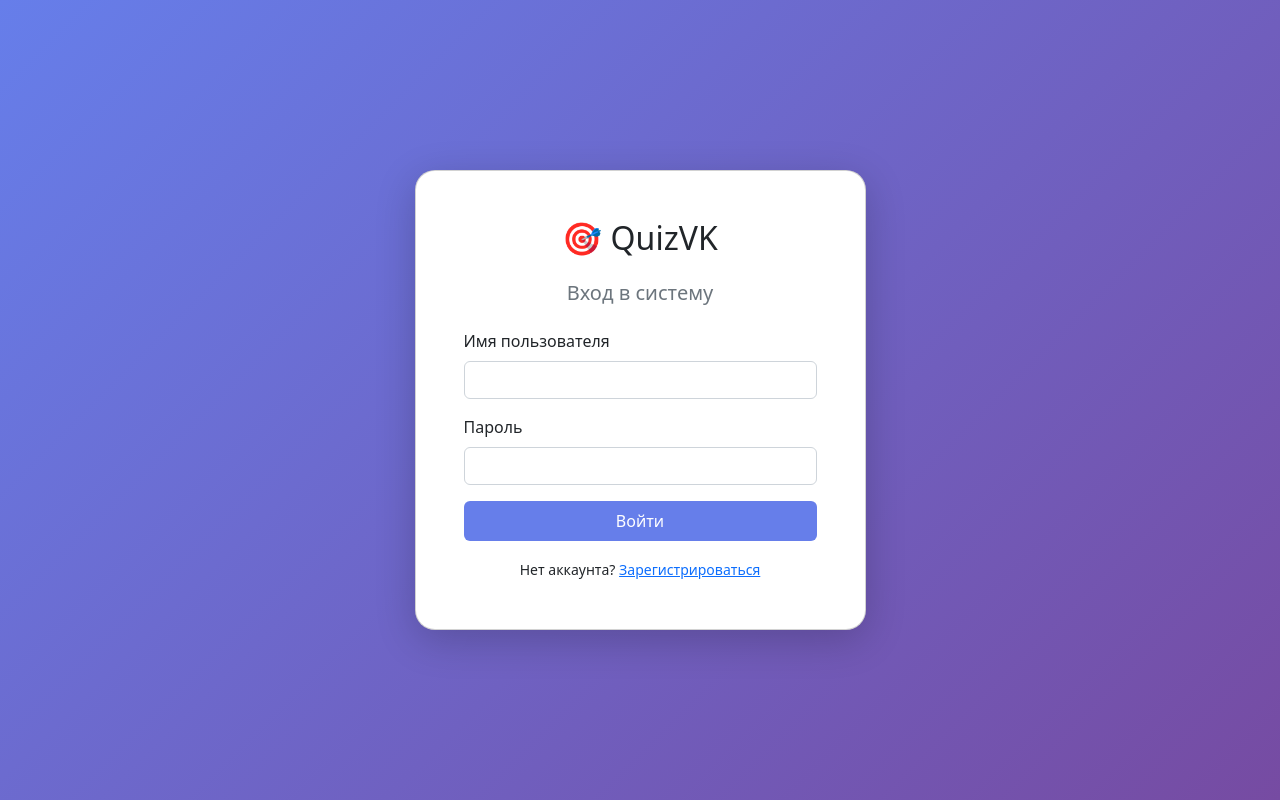
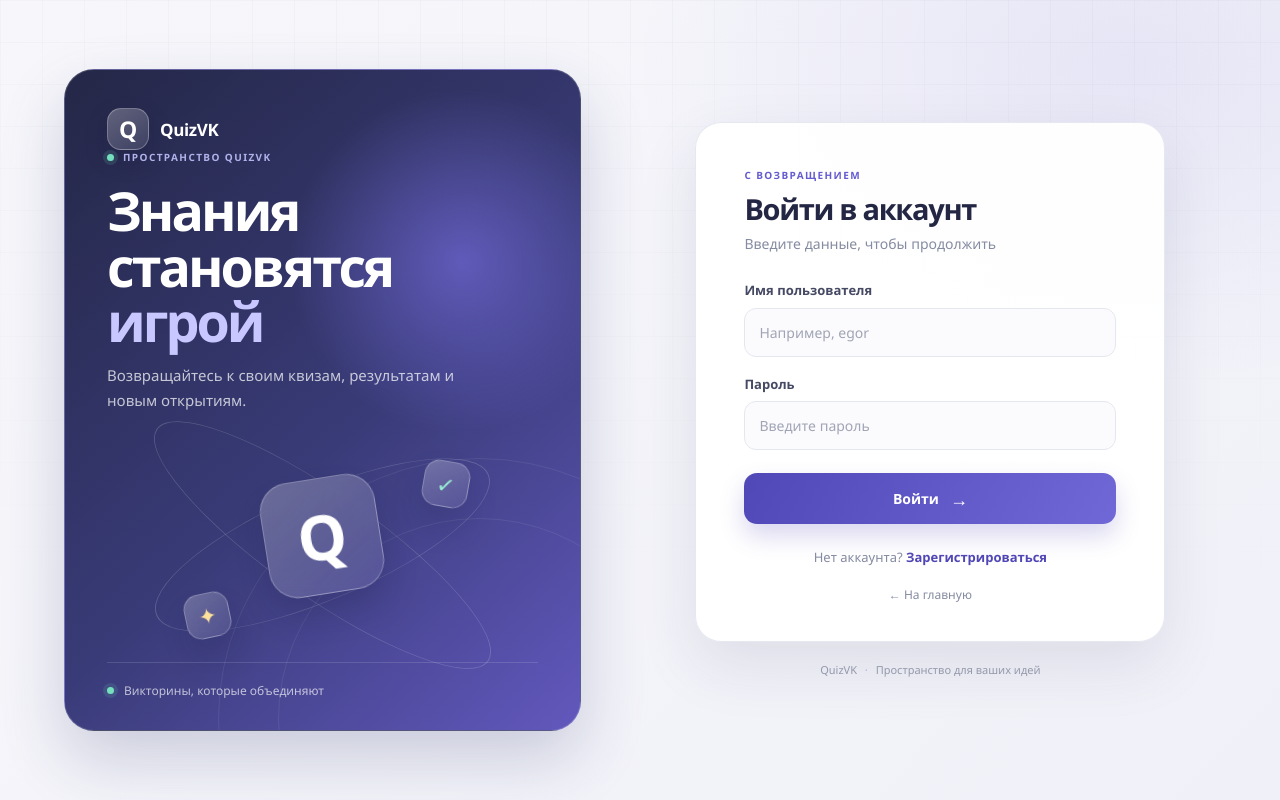
Before and after one commit to yunnanke/QuizVK, an ASP.NET Core app: page /Account/Login in a window 1280 px wide. Run offline with ASP.NET Core 8, Linux system fonts and the light colour scheme.

Commit message:
Update: Обновил дизайн регистрации и авторизации.Issue 18.

```diff
--- a/QuizMvp/Views/Account/Login.cshtml
+++ b/QuizMvp/Views/Account/Login.cshtml
@@ -1,51 +1,72 @@
 @{
     Layout = null;
+    ViewData["Title"] = "Вход";
 }
 <!DOCTYPE html>
-<html>
+<html lang="ru">
 <head>
     <meta charset="utf-8" />
     <meta name="viewport" content="width=device-width, initial-scale=1.0" />
-    <title>Вход - QuizVK</title>
-    <link rel="stylesheet" href="https://cdn.jsdelivr.net/npm/bootstrap@5.2.3/dist/css/bootstrap.min.css" />
-    <style>
-            body { background: linear-gradient(135deg, #667eea 0%, #764ba2 100%); min-height: 100vh; display: flex; align-items: center; }
-            .card { border-radius: 20px; box-shadow: 0 10px 40px rgba(0,0,0,0.2); }
-            .btn-primary { background: #667eea; border: none; }
-            .btn-primary:hover { background: #5a67d8; }
-    </style>
+    <meta name="theme-color" content="#242746" />
+    <title>@ViewData["Title"] — QuizVK</title>
+    <link rel="stylesheet" href="~/css/auth-pages.css" asp-append-version="true" />
 </head>
-<body>
-    <div class="container">
-        <div class="row justify-content-center">
-            <div class="col-md-6 col-lg-5">
-                <div class="card p-5">
-                    <h2 class="text-center mb-4">🎯 QuizVK</h2>
-                    <h5 class="text-center text-muted mb-4">Вход в систему</h5>
+<body class="auth-page">
+    <main class="auth-layout">
+        <section class="auth-intro" aria-labelledby="intro-title">
+            <a class="auth-brand" href="/" aria-label="QuizVK — на главную">
+                <span class="brand-mark" aria-hidden="true">Q</span>
+                <span>QuizVK</span>
+            </a>
 
-                    @if (ViewBag.Error != null)
-                    {
-                        <div class="alert alert-danger">@ViewBag.Error</div>
-                    }
+            <div class="intro-copy">
+                <div class="eyebrow"><span class="eyebrow-dot"></span>ПРОСТРАНСТВО QUIZVK</div>
+                <h1 id="intro-title">Знания<br />становятся <span>игрой</span></h1>
+                <p>Возвращайтесь к своим квизам, результатам и новым открытиям.</p>
+            </div>
 
-                    <form method="post" action="/Account/Login">
-                        <div class="mb-3">
-                            <label class="form-label">Имя пользователя</label>
-                            <input type="text" name="username" class="form-control" required />
-                        </div>
-                        <div class="mb-3">
-                            <label class="form-label">Пароль</label>
-                            <input type="password" name="password" class="form-control" required />
-                        </div>
-                        <button type="submit" class="btn btn-primary w-100 py-2">Войти</button>
-                    </form>
+            <div class="intro-art" aria-hidden="true">
+                <div class="orbit orbit-one"></div>
+                <div class="orbit orbit-two"></div>
+                <div class="art-tile art-tile-main">Q</div>
+                <div class="art-tile art-tile-check">✓</div>
+                <div class="art-tile art-tile-spark">✦</div>
+            </div>
 
-                    <div class="text-center mt-3">
-                        <small>Нет аккаунта? <a href="/Account/Register">Зарегистрироваться</a></small>
+            <div class="intro-foot"><span class="foot-dot"></span>Викторины, которые объединяют</div>
+        </section>
+
+        <section class="auth-content" aria-labelledby="form-title">
+            <div class="auth-card">
+                <div class="mobile-brand"><span class="brand-mark" aria-hidden="true">Q</span>QuizVK</div>
+                <div class="form-heading">
+                    <div class="form-kicker">С ВОЗВРАЩЕНИЕМ</div>
+                    <h2 id="form-title">Войти в аккаунт</h2>
+                    <p>Введите данные, чтобы продолжить</p>
+                </div>
+
+                @if (ViewBag.Error != null)
+                {
+                    <div class="auth-alert" role="alert">@ViewBag.Error</div>
+                }
+
+                <form method="post" action="/Account/Login" class="auth-form">
+                    <div class="field-group">
+                        <label for="username">Имя пользователя</label>
+                        <input id="username" type="text" name="username" autocomplete="username" placeholder="Например, egor" required />
                     </div>
-                </div>
+                    <div class="field-group">
+                        <label for="password">Пароль</label>
+                        <input id="password" type="password" name="password" autocomplete="current-password" placeholder="Введите пароль" required />
+                    </div>
+                    <button class="auth-submit" type="submit">Войти <span aria-hidden="true">→</span></button>
+                </form>
+
+                <p class="auth-switch">Нет аккаунта? <a href="/Account/Register">Зарегистрироваться</a></p>
+                <a class="back-link" href="/">← На главную</a>
             </div>
-        </div>
-    </div>
+            <div class="auth-copyright">QuizVK <span>·</span> Пространство для ваших идей</div>
+        </section>
+    </main>
 </body>
 </html>
--- /dev/null
+++ b/QuizMvp/wwwroot/css/auth-pages.css
@@ -0,0 +1,299 @@
+:root {
+    color-scheme: light;
+    --auth-ink: #242744;
+    --auth-muted: #858ba1;
+    --auth-line: #e5e7ef;
+    --auth-accent: #655bd0;
+    --auth-accent-dark: #5046b5;
+    --auth-mint: #75e0be;
+}
+
+* { box-sizing: border-box; }
+
+html, body { min-height: 100%; }
+
+body.auth-page {
+    position: relative;
+    min-height: 100vh;
+    margin: 0;
+    overflow-x: hidden;
+    color: var(--auth-ink);
+    background:
+        radial-gradient(ellipse at 88% 8%, rgba(115, 103, 214, .10), transparent 31%),
+        linear-gradient(135deg, #f7f7fb 0%, #f0f1f8 100%);
+    font-family: "Segoe UI", "Segoe UI Variable", Arial, sans-serif;
+    line-height: 1.5;
+}
+
+body.auth-page::before {
+    position: fixed;
+    inset: 0;
+    z-index: -1;
+    background-image: linear-gradient(rgba(36, 39, 68, .025) 1px, transparent 1px), linear-gradient(90deg, rgba(36, 39, 68, .025) 1px, transparent 1px);
+    background-size: 42px 42px;
+    content: "";
+    mask-image: linear-gradient(180deg, #000 0%, transparent 78%);
+}
+
+.auth-layout {
+    display: grid;
+    grid-template-columns: minmax(360px, .95fr) minmax(460px, 1.05fr);
+    gap: clamp(28px, 5vw, 76px);
+    align-items: center;
+    width: min(1360px, 100%);
+    min-height: 100vh;
+    margin: 0 auto;
+    padding: 26px clamp(24px, 5vw, 72px);
+}
+
+.auth-intro {
+    position: relative;
+    display: flex;
+    flex-direction: column;
+    min-height: 650px;
+    overflow: hidden;
+    padding: 38px 42px 30px;
+    border: 1px solid rgba(255, 255, 255, .18);
+    border-radius: 30px;
+    color: #fff;
+    background:
+        radial-gradient(circle at 77% 29%, rgba(136, 124, 255, .50), transparent 28%),
+        linear-gradient(138deg, #242746 0%, #393b78 55%, #6258bd 100%);
+    box-shadow: 0 28px 65px rgba(42, 45, 105, .20);
+}
+
+.auth-intro::before,
+.auth-intro::after {
+    position: absolute;
+    border: 1px solid rgba(255, 255, 255, .075);
+    border-radius: 50%;
+    content: "";
+    pointer-events: none;
+}
+
+.auth-intro::before { right: -160px; bottom: -250px; width: 520px; height: 520px; }
+.auth-intro::after { right: -100px; bottom: -190px; width: 400px; height: 400px; }
+
+.auth-brand,
+.mobile-brand {
+    display: inline-flex;
+    align-items: center;
+    gap: 11px;
+    width: fit-content;
+    color: inherit;
+    font-size: 17px;
+    font-weight: 750;
+    letter-spacing: -.02em;
+    text-decoration: none;
+}
+
+.brand-mark {
+    display: grid;
+    width: 42px;
+    height: 42px;
+    place-items: center;
+    border: 1px solid rgba(255, 255, 255, .28);
+    border-radius: 14px;
+    color: #fff;
+    background: linear-gradient(145deg, rgba(255, 255, 255, .27), rgba(255, 255, 255, .10));
+    box-shadow: 0 10px 24px rgba(17, 18, 52, .18);
+    font-size: 23px;
+    font-weight: 800;
+}
+
+.intro-copy { position: relative; z-index: 1; margin-top: auto; }
+
+.eyebrow,
+.form-kicker {
+    display: flex;
+    align-items: center;
+    gap: 9px;
+    color: #b1b2eb;
+    font-size: 10px;
+    font-weight: 800;
+    letter-spacing: .14em;
+}
+
+.eyebrow-dot,
+.foot-dot {
+    width: 7px;
+    height: 7px;
+    flex: 0 0 7px;
+    border-radius: 50%;
+    background: var(--auth-mint);
+    box-shadow: 0 0 0 4px rgba(117, 224, 190, .13);
+}
+
+.intro-copy h1 {
+    margin: 18px 0 13px;
+    color: #fff;
+    font-size: clamp(38px, 4.2vw, 57px);
+    font-weight: 760;
+    line-height: 1.03;
+    letter-spacing: -.055em;
+}
+
+.intro-copy h1 span { color: #c9c7ff; }
+
+.intro-copy p {
+    max-width: 390px;
+    margin: 0;
+    color: rgba(255, 255, 255, .72);
+    font-size: 15px;
+    line-height: 1.7;
+}
+
+.intro-art { position: relative; z-index: 1; height: 230px; margin: 16px 0 2px; }
+.orbit { position: absolute; border: 1px solid rgba(255, 255, 255, .18); border-radius: 50%; }
+.orbit-one { inset: 16px 35px; transform: rotate(-23deg) scaleY(.55); }
+.orbit-two { inset: 31px 13px; transform: rotate(35deg) scaleY(.62); }
+
+.art-tile {
+    position: absolute;
+    display: grid;
+    place-items: center;
+    border: 1px solid rgba(255, 255, 255, .28);
+    color: #fff;
+    background: linear-gradient(145deg, rgba(255, 255, 255, .25), rgba(255, 255, 255, .08));
+    box-shadow: 0 18px 38px rgba(17, 18, 52, .2);
+    backdrop-filter: blur(8px);
+}
+
+.art-tile-main { top: 48px; left: calc(50% - 58px); width: 116px; height: 116px; border-radius: 29px; font-size: 62px; font-weight: 800; transform: rotate(-9deg); }
+.art-tile-check { top: 31px; right: 16%; width: 46px; height: 46px; border-radius: 15px; color: #9af0d3; font-size: 22px; transform: rotate(10deg); }
+.art-tile-spark { bottom: 22px; left: 18%; width: 45px; height: 45px; border-radius: 15px; color: #ffe29b; font-size: 22px; transform: rotate(-12deg); }
+
+.intro-foot {
+    position: relative;
+    z-index: 1;
+    display: flex;
+    align-items: center;
+    gap: 10px;
+    padding-top: 19px;
+    border-top: 1px solid rgba(255, 255, 255, .13);
+    color: rgba(255, 255, 255, .68);
+    font-size: 12px;
+}
+
+.auth-content { display: flex; flex-direction: column; align-items: center; gap: 20px; width: 100%; }
+
+.auth-card {
+    width: min(100%, 470px);
+    padding: 45px 48px 37px;
+    border: 1px solid rgba(228, 230, 240, .9);
+    border-radius: 26px;
+    background: rgba(255, 255, 255, .94);
+    box-shadow: 0 24px 60px rgba(37, 41, 82, .10);
+}
+
+.auth-card-register { padding-top: 34px; padding-bottom: 29px; }
+.mobile-brand { display: none; }
+.form-heading { margin-bottom: 27px; }
+.form-kicker { margin-bottom: 9px; color: var(--auth-accent); }
+
+.form-heading h2 {
+    margin: 0 0 7px;
+    color: var(--auth-ink);
+    font-size: 29px;
+    font-weight: 760;
+    line-height: 1.2;
+    letter-spacing: -.045em;
+}
+
+.form-heading p { margin: 0; color: var(--auth-muted); font-size: 14px; }
+.auth-form { display: grid; gap: 18px; }
+.auth-card-register .auth-form { gap: 14px; }
+.field-group { display: grid; gap: 7px; }
+
+.field-group label {
+    color: #454963;
+    font-size: 13px;
+    font-weight: 650;
+}
+
+.field-group input,
+.field-group select {
+    width: 100%;
+    min-height: 49px;
+    padding: 12px 14px;
+    border: 1px solid var(--auth-line);
+    border-radius: 12px;
+    outline: none;
+    color: var(--auth-ink);
+    background: #fbfbfd;
+    font: inherit;
+    font-size: 14px;
+    transition: border-color .16s ease, box-shadow .16s ease, background .16s ease;
+}
+
+.field-group input::placeholder { color: #a0a4b5; }
+.field-group input:focus, .field-group select:focus { border-color: #8a82df; background: #fff; box-shadow: 0 0 0 4px rgba(101, 91, 208, .12); }
+.field-hint { color: #858ba1; font-size: 11px; line-height: 1.45; }
+
+.auth-submit {
+    display: flex;
+    justify-content: center;
+    align-items: center;
+    gap: 11px;
+    min-height: 51px;
+    margin-top: 5px;
+    padding: 12px 18px;
+    border: 0;
+    border-radius: 13px;
+    color: #fff;
+    background: linear-gradient(118deg, #5148b7 0%, #7168d8 100%);
+    box-shadow: 0 12px 24px rgba(81, 72, 183, .22);
+    cursor: pointer;
+    font: inherit;
+    font-size: 14px;
+    font-weight: 700;
+    transition: transform .16s ease, box-shadow .16s ease, filter .16s ease;
+}
+
+.auth-submit span { font-size: 18px; line-height: 1; transition: transform .16s ease; }
+.auth-submit:hover { filter: brightness(1.04); box-shadow: 0 15px 28px rgba(81, 72, 183, .28); transform: translateY(-1px); }
+.auth-submit:hover span { transform: translateX(3px); }
+.auth-submit:focus-visible, .auth-switch a:focus-visible, .back-link:focus-visible, .auth-brand:focus-visible { outline: 3px solid rgba(117, 224, 190, .8); outline-offset: 4px; }
+
+.auth-alert {
+    margin: -7px 0 20px;
+    padding: 12px 14px;
+    border: 1px solid #f2c7c7;
+    border-radius: 12px;
+    color: #9f3338;
+    background: #fff4f3;
+    font-size: 13px;
+    line-height: 1.5;
+}
+
+.auth-switch { margin: 24px 0 0; color: var(--auth-muted); text-align: center; font-size: 13px; }
+.auth-switch a { color: var(--auth-accent-dark); font-weight: 700; text-decoration: none; }
+.auth-switch a:hover { text-decoration: underline; }
+.back-link { display: block; width: fit-content; margin: 18px auto 0; color: #858ba1; font-size: 12px; text-decoration: none; }
+.back-link:hover { color: var(--auth-accent-dark); }
+.auth-copyright { color: #9398aa; font-size: 11px; }
+.auth-copyright span { padding: 0 5px; color: #aaa5d9; }
+
+@media (max-width: 900px) {
+    .auth-layout { grid-template-columns: minmax(300px, .85fr) minmax(390px, 1.15fr); gap: 28px; padding: 20px; }
+    .auth-intro { min-height: 610px; padding: 30px 28px 24px; }
+    .auth-card { padding-right: 34px; padding-left: 34px; }
+    .auth-card-register { padding-top: 28px; padding-bottom: 25px; }
+}
+
+@media (max-width: 720px) {
+    .auth-layout { display: block; min-height: 100vh; padding: 0; }
+    .auth-intro { display: none; }
+    .auth-content { justify-content: center; min-height: 100vh; padding: 22px 16px; }
+    .auth-card, .auth-card-register { width: min(100%, 480px); padding: 30px 24px 26px; border-radius: 22px; }
+    .mobile-brand { display: inline-flex; margin-bottom: 28px; color: var(--auth-ink); }
+    .mobile-brand .brand-mark { width: 37px; height: 37px; border: 0; border-radius: 12px; background: linear-gradient(145deg, #5148b7, #7168d8); font-size: 20px; }
+    .form-heading { margin-bottom: 23px; }
+    .form-heading h2 { font-size: 26px; }
+    .auth-copyright { text-align: center; }
+}
+
+@media (max-width: 380px) {
+    .auth-card, .auth-card-register { padding-right: 19px; padding-left: 19px; }
+    .auth-form { gap: 15px; }
+}
```
Also changed, not shown: QuizMvp/Views/Account/Register.cshtml (+62 -40 lines), 2 other files.
